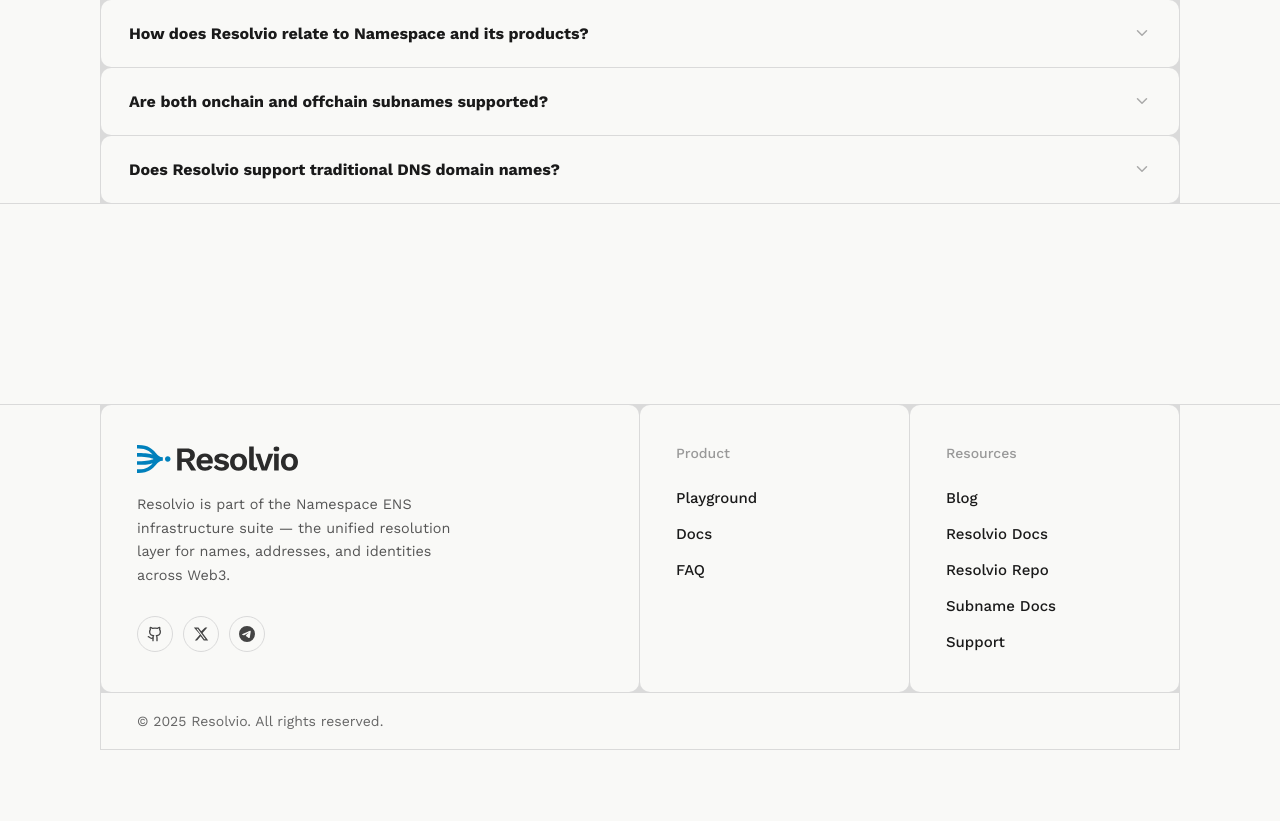
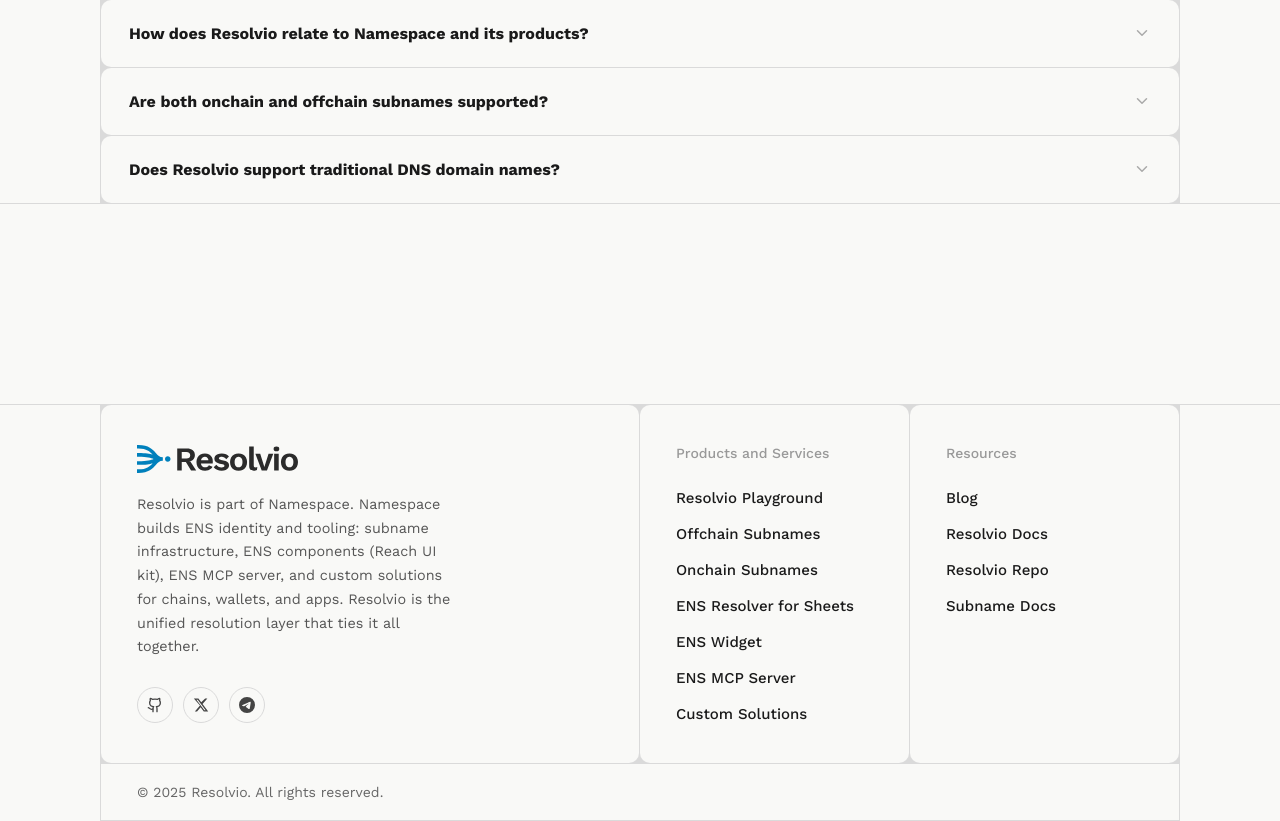
Before and after one commit to thenamespace/resolvio-landing, a React (Vite) app: page / in a window 1280 px wide. Shown: the part 5279-6100 px from the top of the page. Before the commit the page ends 6029 px from the top, so only its background shows below. Built offline with nearby package versions, Linux system fonts and the light colour scheme; no server answers.

Commit message:
Fix footer links

```diff
--- a/src/sections/Footer.tsx
+++ b/src/sections/Footer.tsx
@@ -3,17 +3,20 @@
 import styles from './Footer.module.scss'
 
 const PRODUCT_LINKS = [
-  { label: 'Playground', href: '#playground' },
-  { label: 'Docs',       href: '#docs'       },
-  { label: 'FAQ',        href: '#faq'        },
+  { label: 'Resolvio Playground',     href: '#playground' },
+  { label: 'Offchain Subnames',       href: 'https://docs.namespace.ninja/developer-guide/guide/create-offchain-subnames' },
+  { label: 'Onchain Subnames',        href: 'https://docs.namespace.ninja/developer-guide/guide/mint-l1-l2-subnames'     },
+  { label: 'ENS Resolver for Sheets', href: 'https://github.com/thenamespace/ens-sheets'                                 },
+  { label: 'ENS Widget',              href: 'https://docs.namespace.ninja/user-guide/ens-widget'                         },
+  { label: 'ENS MCP Server',          href: 'https://github.com/thenamespace/ens-mcp'                                    },
+  { label: 'Custom Solutions',        href: '#'                                                                           },
 ]
 
 const RESOURCE_LINKS = [
-  { label: 'Blog',           href: '#'                                    },
-  { label: 'Resolvio Docs',  href: 'https://docs.namespace.ninja'         },
-  { label: 'Resolvio Repo',  href: 'https://github.com/thenamespace/resolvio' },
-  { label: 'Subname Docs',   href: 'https://docs.namespace.ninja'         },
-  { label: 'Support',        href: 'https://t.me/+u2X1_QbR-CVmMGIy'      },
+  { label: 'Blog',           href: 'https://paragraph.com/@namespace'          },
+  { label: 'Resolvio Docs',  href: 'https://api.resolvio.xyz/api-docs'         },
+  { label: 'Resolvio Repo',  href: 'https://github.com/thenamespace/resolvio'  },
+  { label: 'Subname Docs',   href: 'https://docs.namespace.ninja'              },
 ]
 
 const XIcon = () => (
@@ -40,12 +43,12 @@
               <img src={logo} alt="Resolvio" height={28} />
             </a>
             <p className={styles.tagline}>
-              Resolvio is part of the Namespace ENS infrastructure suite — the unified resolution layer for names, addresses, and identities across Web3.
+              Resolvio is part of Namespace. Namespace builds ENS identity and tooling: subname infrastructure, ENS components (Reach UI kit), ENS MCP server, and custom solutions for chains, wallets, and apps. Resolvio is the unified resolution layer that ties it all together.
             </p>
             <div className={styles.socials}>
               <a href="https://github.com/thenamespace/resolvio" target="_blank" rel="noreferrer" className={styles.socialBtn} aria-label="GitHub"><Github size={16} /></a>
               <a href="https://x.com/namespace_eth" target="_blank" rel="noreferrer" className={styles.socialBtn} aria-label="X"><XIcon /></a>
-              <a href="https://t.me/+u2X1_QbR-CVmMGIy" target="_blank" rel="noreferrer" className={styles.socialBtn} aria-label="Telegram"><TelegramIcon /></a>
+              <a href="https://t.me/+u2X1_QbR-CVmMGIy" target="_blank" rel="noreferrer" className={styles.socialBtn} aria-label="Telegram (builders)"><TelegramIcon /></a>
             </div>
           </div>
         </div>
@@ -53,7 +56,7 @@
         {/* Product cell */}
         <div className={styles.cell}>
           <div className={styles.inner}>
-            <p className={styles.colHeading}>Product</p>
+            <p className={styles.colHeading}>Products and Services</p>
             <nav className={styles.links}>
               {PRODUCT_LINKS.map((l) => <a key={l.label} href={l.href} className={styles.link}>{l.label}</a>)}
             </nav>
```
